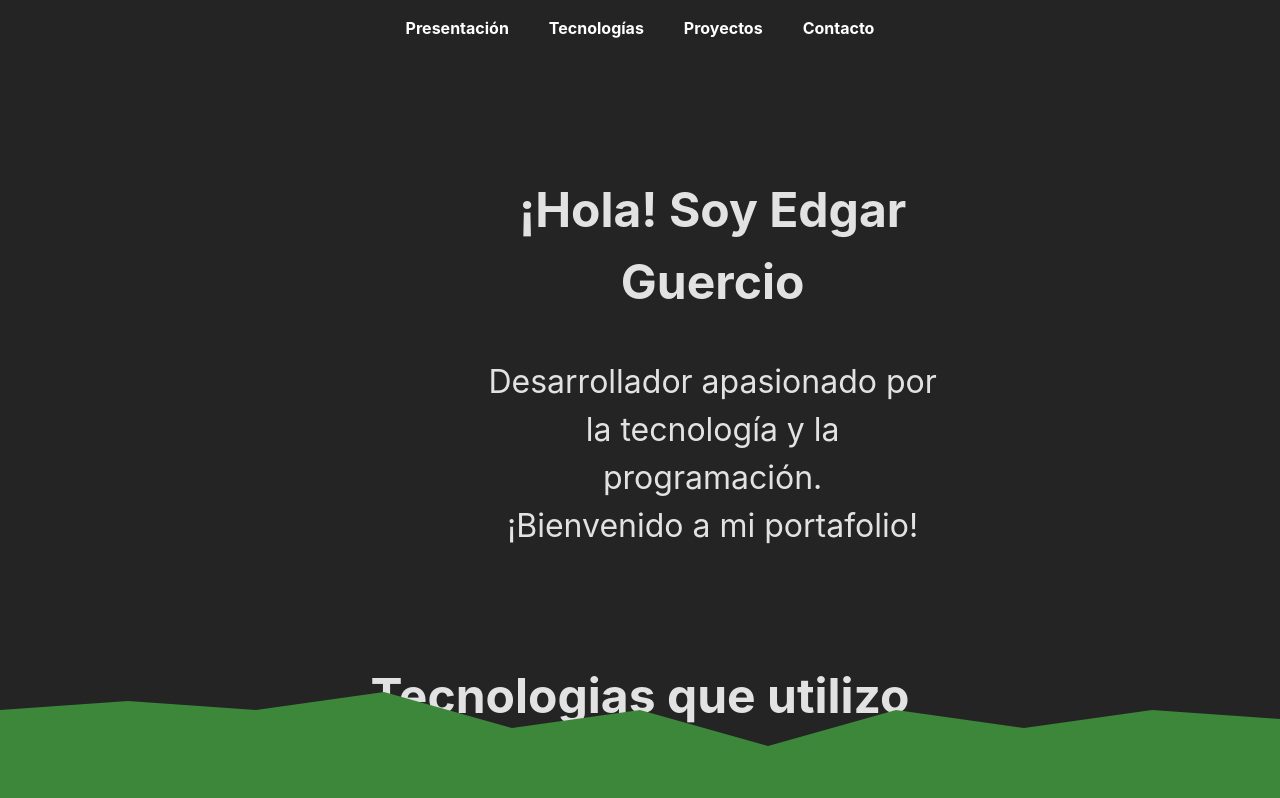
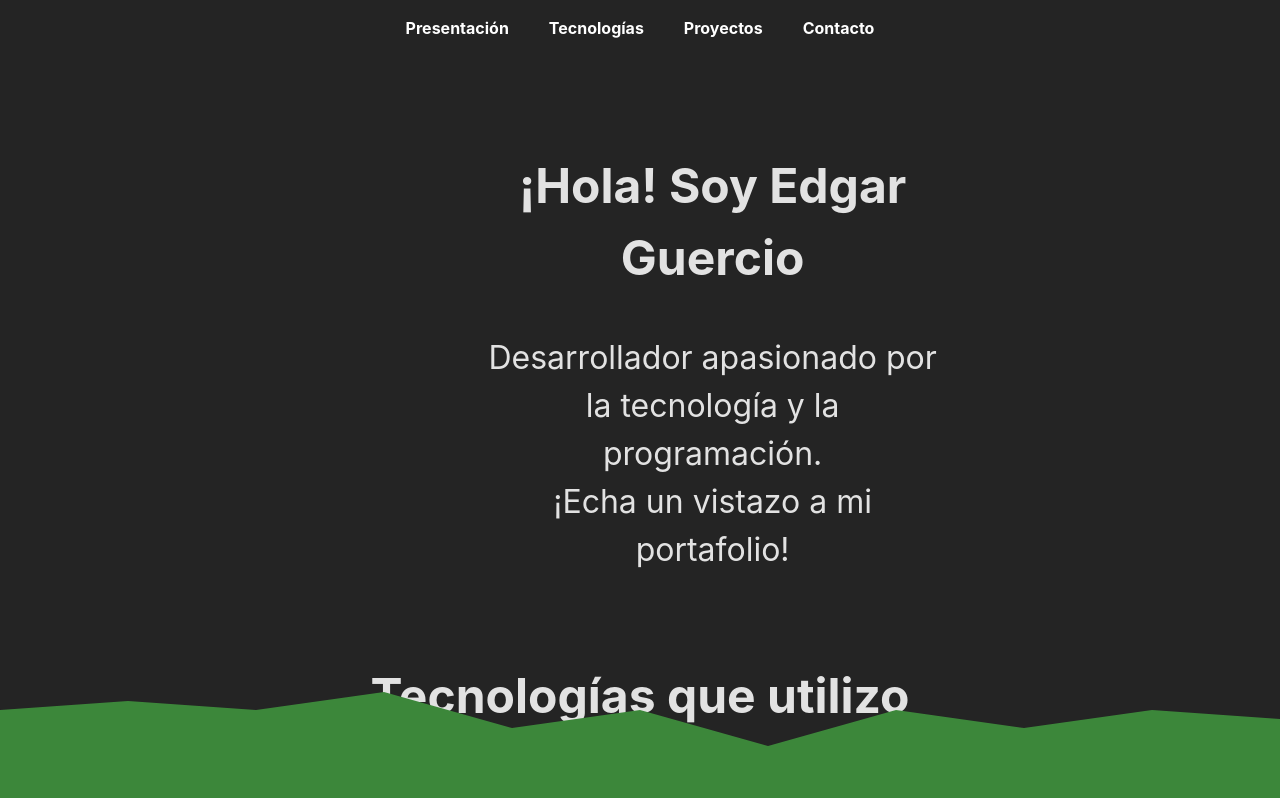
Before and after one commit to ejguercio/portfolio, a React (Vite) app: page / in a window 1280 px wide. Shown: the top 798 px of the page. Built offline with nearby package versions, Linux system fonts and the light colour scheme; some icons are missing.

Commit message:
EDIT mensaje presentacion

```diff
--- a/src/components/Presentation/Presentation.jsx
+++ b/src/components/Presentation/Presentation.jsx
@@ -11,7 +11,7 @@ const Presentation = () => {
           <h2>¡Hola! Soy Edgar Guercio</h2>
           <span>Desarrollador apasionado por la tecnología y la programación.
           </span>
-          <span>¡Bienvenido a mi portafolio!</span>
+          <span>¡Echa un vistazo a mi portafolio!</span>
         </div>
       </div>
     </section>
--- a/src/components/Technologies/Technologies.jsx
+++ b/src/components/Technologies/Technologies.jsx
@@ -3,7 +3,7 @@ import css from './Technologies.module.css';
 const Technologies = () => {
   return (
     <section id="technologies" className={css.technologies}>
-      <h2 className={css.title}>Tecnologias que utilizo</h2>
+      <h2 className={css.title}>Tecnologías que utilizo</h2>
       <div className={css.grid}>
         <div className={css.card}>
           <h3>HTML</h3>
```
